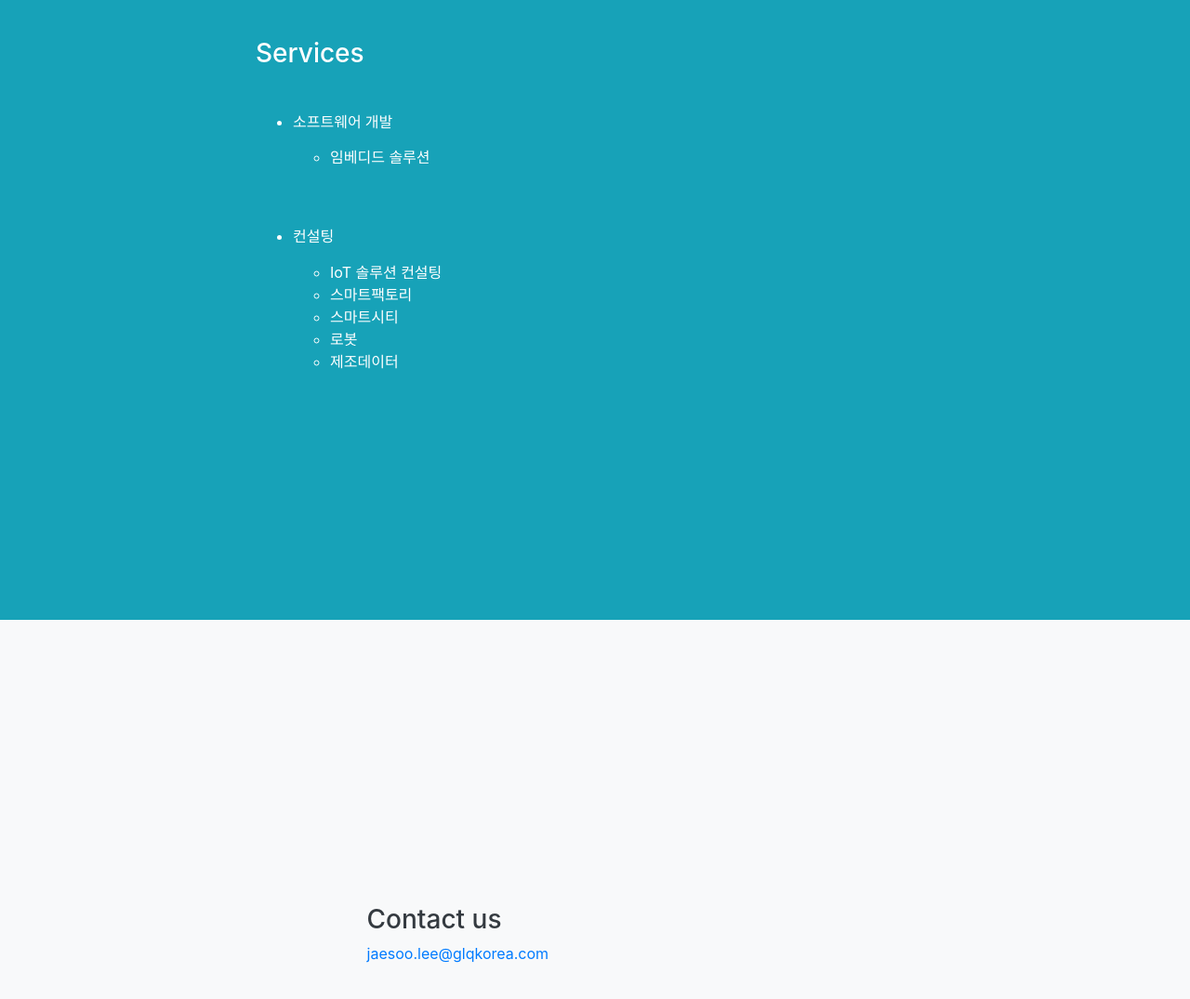
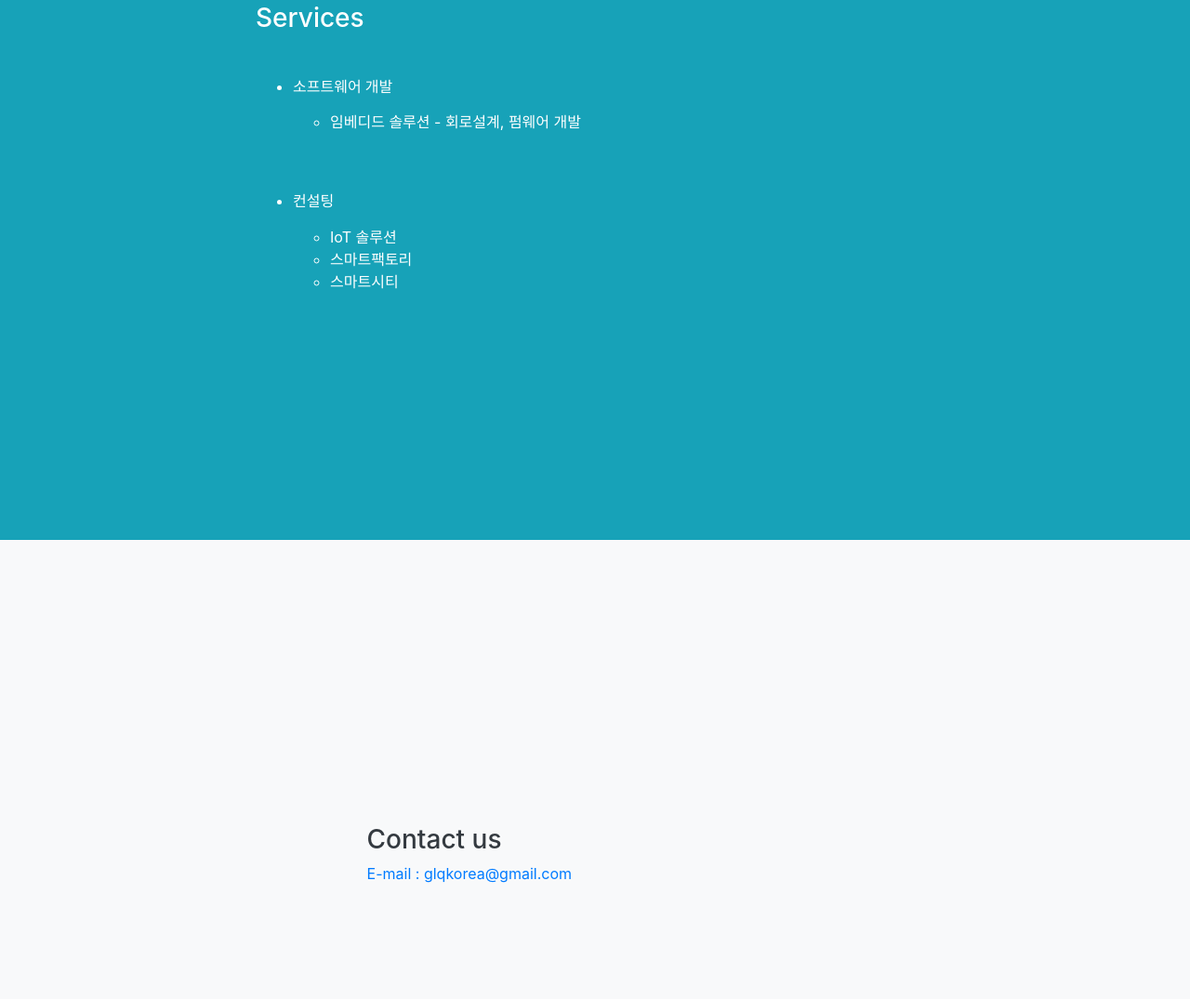
Before and after one commit to GLQKOREA/glqkorea.github.io, a website with bundled scripts: page index.html in a window 1280 px wide. Shown: the part 1653-2728 px from the top of the page at 93% size. Built offline with nearby package versions, Linux system fonts and the light colour scheme.

Commit message:
Update index.html

```diff
--- a/index.html
+++ b/index.html
@@ -46,7 +46,7 @@
   <header class="bg-primary text-white">
     <div class="container text-center">
       <h1>Welcome to GLQ co.,ltd </h1>
-      <p class="lead"> Under Construnction </p>
+      <p class="lead">  </p>
     </div>
   </header>
 
@@ -99,7 +99,7 @@
                <h6> <li>  소프트웨어 개발 </li>  </h6>
             </p>
             <ul>
-                <li> 임베디드 솔루션 </li>
+                <li> 임베디드 솔루션 - 회로설계, 펌웨어 개발 </li>
                 <br>
                 <br>
             </ul>
@@ -108,11 +108,9 @@
               <h6> <li> 컨설팅 </li> </h6>
             </p>
             <ul>
-               <li> IoT 솔루션 컨설팅 </li>
+               <li> IoT 솔루션 </li>
                <li> 스마트팩토리 </li>
                <li> 스마트시티 </li>
-               <li> 로봇 </li>
-               <li> 제조데이터 </li>
             </ul>
           </ul>
         </div>
@@ -128,7 +126,9 @@
         <div class="col-lg-5 mx-auto">
           <h3>Contact us</h3>
           <!-- <p class="lead">  </p> -->
-             <a href="mailto: jaesoo.lee@glqkorea.com"> jaesoo.lee@glqkorea.com
+             <a href="mailto: jaesoo.lee@glqkorea.com"> E-mail : glqkorea@gmail.com
+             <br>
+
         </div>
       </div>
     </div>
```
